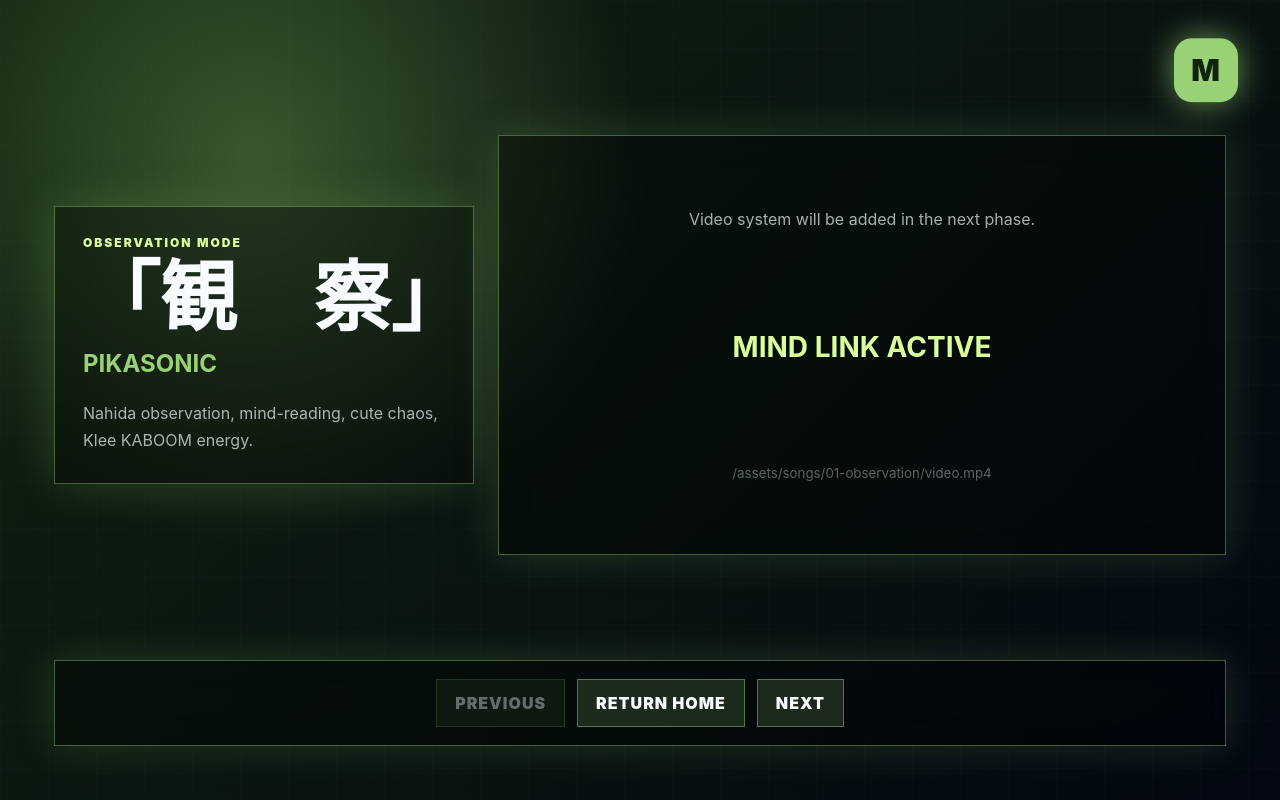
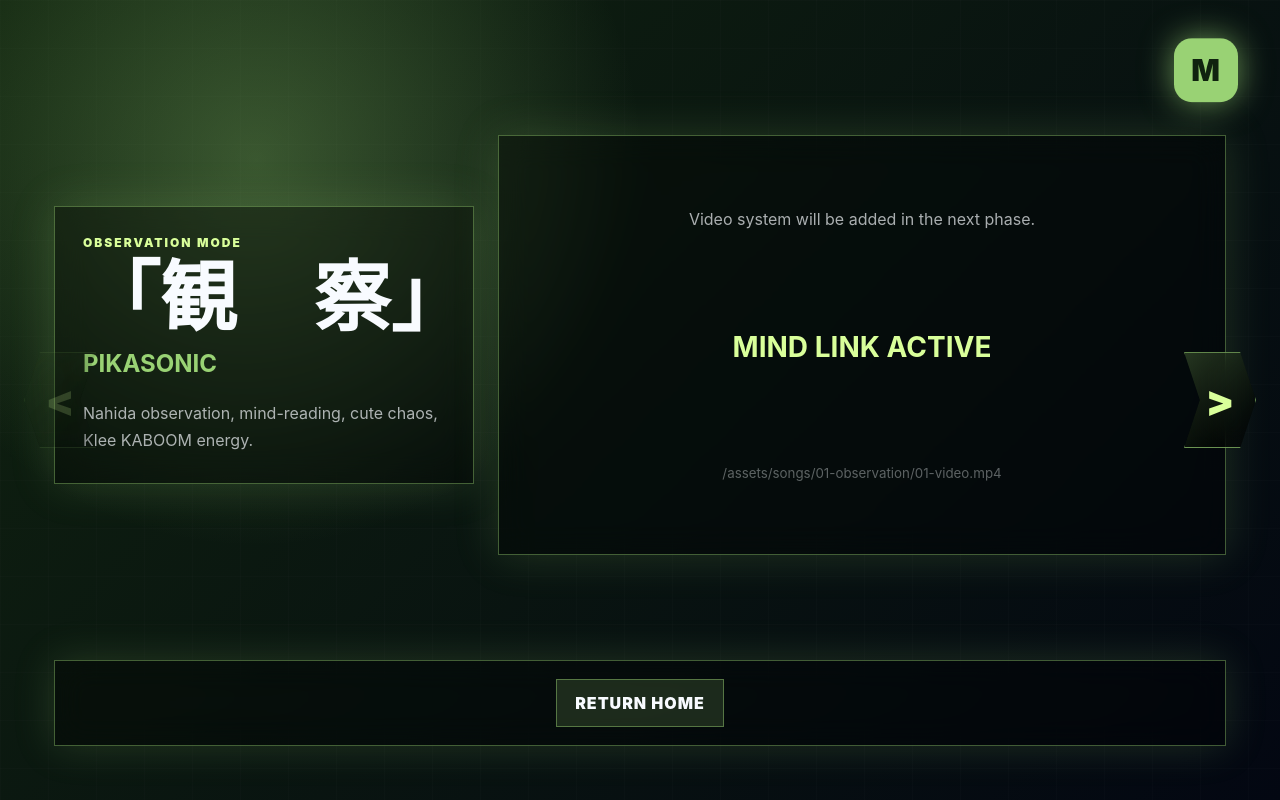
Before and after one commit to yuergenchristian/anime-music-dimension, a React (Vite) app: page / in a window 1280 px wide. Both pictures are taken after a click on the button "ENTER CURRENT SONG". Built offline with nearby package versions, Linux system fonts and the light colour scheme.

Commit message:
v0.1.1, build '5' - Update asset paths and song navigation buttons

```diff
--- a/src/components/HomePage/HomePage.css
+++ b/src/components/HomePage/HomePage.css
@@ -10,14 +10,15 @@
 	width: 100%;
 	height: 100%;
 	object-fit: cover;
+	filter: brightness(1.18) saturate(1.12) contrast(1.04);
 }
 
 .home-overlay {
 	position: absolute;
 	inset: 0;
 	background:
-		linear-gradient(90deg, rgba(3, 6, 12, 0.82), rgba(3, 6, 12, 0.34), rgba(3, 6, 12, 0.7)),
-		linear-gradient(180deg, rgba(3, 6, 12, 0.26), rgba(3, 6, 12, 0.88));
+		linear-gradient(90deg, rgba(3, 6, 12, 0.55), rgba(3, 6, 12, 0.16), rgba(3, 6, 12, 0.42)),
+		linear-gradient(180deg, rgba(3, 6, 12, 0.08), rgba(3, 6, 12, 0.58));
 }
 
 .home-light {
--- a/src/components/SongStage/SongStage.css
+++ b/src/components/SongStage/SongStage.css
@@ -105,7 +105,6 @@
 	flex-wrap: wrap;
 }
 
-.song-control-panel button,
 .song-secret-letter {
 	min-height: 48px;
 	padding: 0 18px;
@@ -147,6 +146,64 @@
 	background: rgba(0, 0, 0, 0.35);
 }
 
+.song-arrow-button {
+	position: fixed;
+	top: 50%;
+	z-index: 8;
+	width: 72px;
+	height: 96px;
+	display: grid;
+	place-items: center;
+	border: 1px solid color-mix(in srgb, var(--song-primary) 62%, transparent);
+	color: var(--song-accent);
+	background:
+		linear-gradient(135deg, color-mix(in srgb, var(--song-primary) 24%, transparent), rgba(0, 0, 0, 0.38)),
+		rgba(0, 0, 0, 0.32);
+	font-size: 42px;
+	font-weight: 1000;
+	box-shadow: 0 0 28px var(--song-glow);
+	backdrop-filter: blur(12px);
+	transform: translateY(-50%);
+	transition: 0.2s ease;
+}
+
+.song-arrow-button--left {
+	left: 24px;
+	clip-path: polygon(22% 0, 100% 0, 78% 50%, 100% 100%, 22% 100%, 0 50%);
+}
+
+.song-arrow-button--right {
+	right: 24px;
+	clip-path: polygon(0 0, 78% 0, 100% 50%, 78% 100%, 0 100%, 22% 50%);
+}
+
+.song-arrow-button:hover:not(:disabled) {
+	transform: translateY(-50%) scale(1.08);
+	box-shadow: 0 0 42px var(--song-glow);
+}
+
+.song-arrow-button:disabled {
+	opacity: 0.18;
+	box-shadow: none;
+}
+
+.song-home-button {
+	min-height: 48px;
+	padding: 0 18px;
+	color: var(--color-text);
+	border: 1px solid color-mix(in srgb, var(--song-primary) 46%, transparent);
+	background: color-mix(in srgb, var(--song-primary) 16%, transparent);
+	font-weight: 900;
+	text-transform: uppercase;
+	letter-spacing: 1px;
+	transition: 0.2s;
+}
+
+.song-home-button:hover {
+	transform: translateY(-3px);
+	box-shadow: 0 0 24px var(--song-glow);
+}
+
 @media (max-width: 900px) {
 	.song-stage-content {
 		padding: 28px;
@@ -156,4 +213,18 @@
 	.song-video-placeholder {
 		min-height: 300px;
 	}
+
+	.song-arrow-button {
+		width: 56px;
+		height: 72px;
+		font-size: 30px;
+	}
+
+	.song-arrow-button--left {
+		left: 10px;
+	}
+
+	.song-arrow-button--right {
+		right: 10px;
+	}
 }
--- a/src/components/SongStage/SongStage.tsx
+++ b/src/components/SongStage/SongStage.tsx
@@ -52,15 +52,27 @@ export function SongStage({
 					<small>{song.assets.video}</small>
 				</div>
 
+				<button
+					className="song-arrow-button song-arrow-button--left"
+					onClick={onPrevious}
+					disabled={!canGoPrevious}
+					aria-label="Go to previous song"
+				>
+					&lt;
+				</button>
+
+				<button
+					className="song-arrow-button song-arrow-button--right"
+					onClick={onNext}
+					disabled={!canGoNext}
+					aria-label="Go to next song"
+				>
+					&gt;
+				</button>
+
 				<div className="song-control-panel">
-					<button onClick={onPrevious} disabled={!canGoPrevious}>
-						Previous
-					</button>
-
-					<button onClick={onReturnHome}>Return Home</button>
-
-					<button onClick={onNext} disabled={!canGoNext}>
-						Next
+					<button className="song-home-button" onClick={onReturnHome}>
+						Return Home
 					</button>
 				</div>
 
--- a/src/data/songs.ts
+++ b/src/data/songs.ts
@@ -24,9 +24,9 @@ export const songs: Song[] = [
 			glow: "rgba(153, 210, 116, 0.65)"
 		},
 		assets: {
-			video: "/assets/songs/01-observation/video.mp4",
-			audio: "/assets/songs/01-observation/audio.mp3",
-			cover: "/assets/songs/01-observation/cover.jpg"
+			video: "/assets/songs/01-observation/01-video.mp4",
+			audio: "/assets/songs/01-observation/01-audio.mp3",
+			cover: "/assets/songs/01-observation/01-cover.jpg"
 		},
 		ui: {
 			label: "Observation Mode",
@@ -54,9 +54,9 @@ export const songs: Song[] = [
 			glow: "rgba(171, 184, 236, 0.55)"
 		},
 		assets: {
-			video: "/assets/songs/02-resting/video.mp4",
-			audio: "/assets/songs/02-resting/audio.mp3",
-			cover: "/assets/songs/02-resting/cover.jpg"
+			video: "/assets/songs/02-resting/02-video.mp4",
+			audio: "/assets/songs/02-resting/02-audio.mp3",
+			cover: "/assets/songs/02-resting/02-cover.jpg"
 		},
 		ui: {
 			label: "Rest Mode",
@@ -84,9 +84,9 @@ export const songs: Song[] = [
 			glow: "rgba(255, 211, 107, 0.65)"
 		},
 		assets: {
-			video: "/assets/songs/03-nostalgia/video.mp4",
-			audio: "/assets/songs/03-nostalgia/audio.mp3",
-			cover: "/assets/songs/03-nostalgia/cover.jpg"
+			video: "/assets/songs/03-nostalgia/03-video.mp4",
+			audio: "/assets/songs/03-nostalgia/03-audio.mp3",
+			cover: "/assets/songs/03-nostalgia/03-cover.jpg"
 		},
 		ui: {
 			label: "Festival Memory",
@@ -114,9 +114,9 @@ export const songs: Song[] = [
 			glow: "rgba(255, 128, 179, 0.6)"
 		},
 		assets: {
-			video: "/assets/songs/04-otona/video.mp4",
-			audio: "/assets/songs/04-otona/audio.mp3",
-			cover: "/assets/songs/04-otona/cover.jpg"
+			video: "/assets/songs/04-otona/04-video.mp4",
+			audio: "/assets/songs/04-otona/04-audio.mp3",
+			cover: "/assets/songs/04-otona/04-cover.jpg"
 		},
 		ui: {
 			label: "Ghost Business",
@@ -144,9 +144,9 @@ export const songs: Song[] = [
 			glow: "rgba(126, 179, 255, 0.6)"
 		},
 		assets: {
-			video: "/assets/songs/05-friendship/video.mp4",
-			audio: "/assets/songs/05-friendship/audio.mp3",
-			cover: "/assets/songs/05-friendship/cover.jpg"
+			video: "/assets/songs/05-friendship/05-video.mp4",
+			audio: "/assets/songs/05-friendship/05-audio.mp3",
+			cover: "/assets/songs/05-friendship/05-cover.jpg"
 		},
 		ui: {
 			label: "Cat Lounge",
@@ -174,9 +174,9 @@ export const songs: Song[] = [
 			glow: "rgba(230, 191, 254, 0.55)"
 		},
 		assets: {
-			video: "/assets/songs/06-pets/video.mp4",
-			audio: "/assets/songs/06-pets/audio.mp3",
-			cover: "/assets/songs/06-pets/cover.jpg"
+			video: "/assets/songs/06-pets/06-video.mp4",
+			audio: "/assets/songs/06-pets/06-audio.mp3",
+			cover: "/assets/songs/06-pets/06-cover.jpg"
 		},
 		ui: {
 			label: "Pet Journal",
@@ -204,9 +204,9 @@ export const songs: Song[] = [
 			glow: "rgba(254, 128, 129, 0.6)"
 		},
 		assets: {
-			video: "/assets/songs/07-kokoroe/video.mp4",
-			audio: "/assets/songs/07-kokoroe/audio.mp3",
-			cover: "/assets/songs/07-kokoroe/cover.jpg"
+			video: "/assets/songs/07-kokoroe/07-video.mp4",
+			audio: "/assets/songs/07-kokoroe/07-audio.mp3",
+			cover: "/assets/songs/07-kokoroe/07-cover.jpg"
 		},
 		ui: {
 			label: "Spark Knight Log",
```
